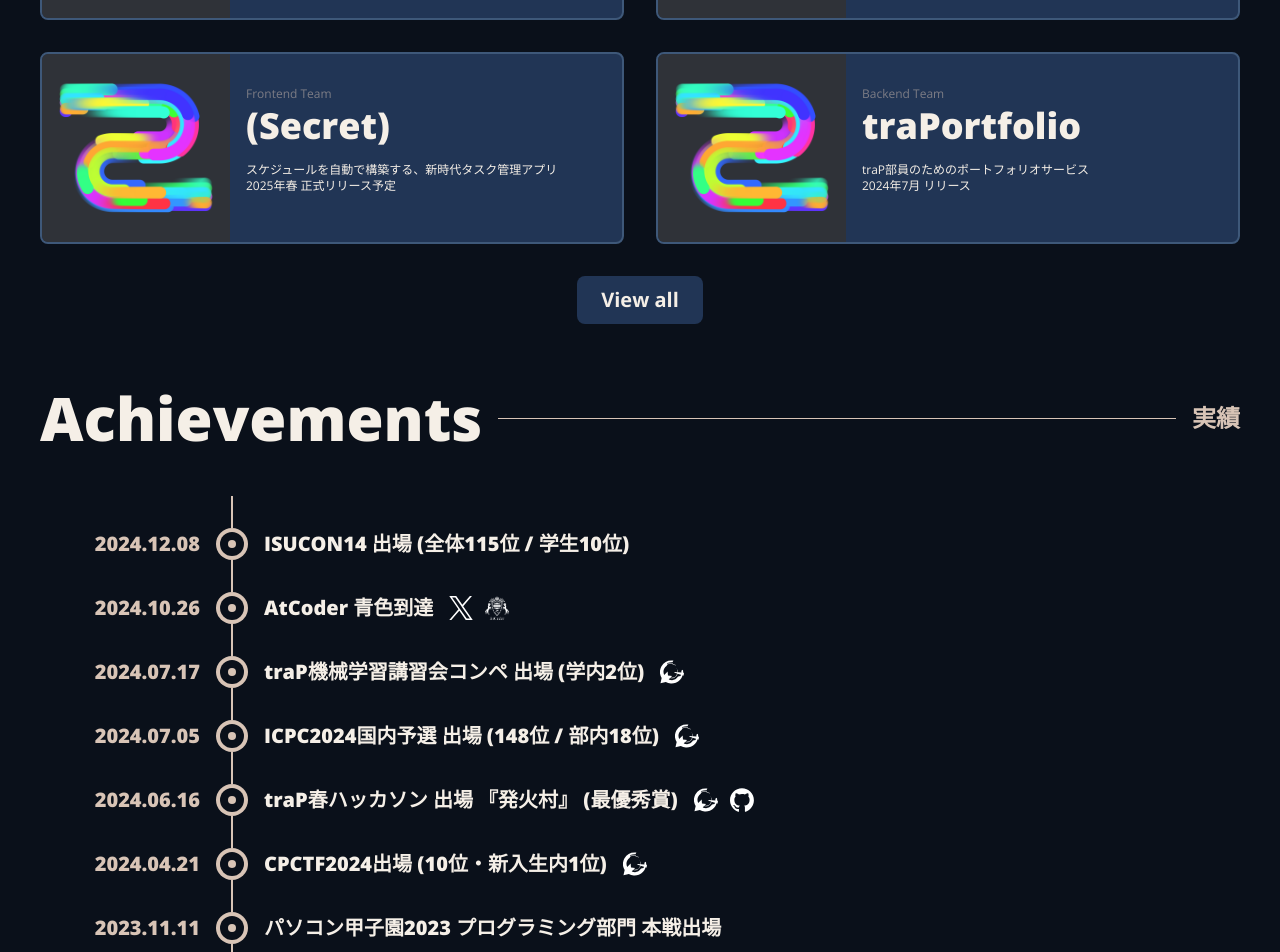
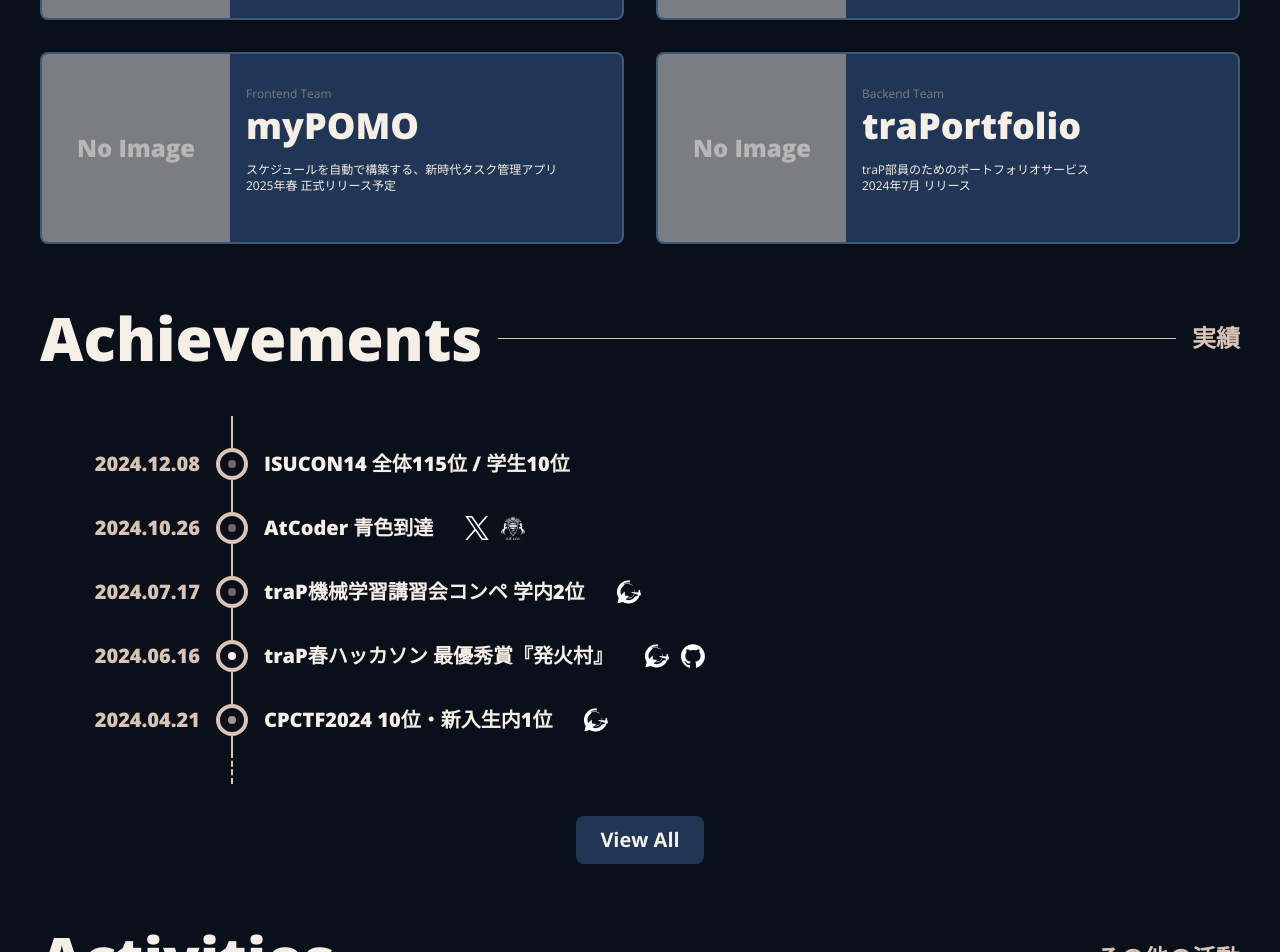
Before and after one commit to ZOI-dayo/homepage, a Vue app: page / in a window 1280 px wide. Shown: the part 1420-2372 px from the top of the page. Built offline with nearby package versions, Linux system fonts and the light colour scheme.

Commit message:
add priority for achievements

```diff
--- a/src/App.vue
+++ b/src/App.vue
@@ -8,6 +8,7 @@ import AchivementTimeline from "./components/AchivementTimeline.vue";
 import XIcon from "./components/Icons/XIcon.vue";
 import GithubIcon from "./components/Icons/GithubIcon.vue";
 import AtcoderIcon from "./components/Icons/AtcoderIcon.vue";
+import { ref } from "vue";
 
 const works: Work[] = [
   {
@@ -23,7 +24,7 @@ const works: Work[] = [
       "「プレイする映画」を提供するミステリーアドベンチャー\n2025年夏 テストプレイ版リリース予定",
   },
   {
-    title: "(Secret)",
+    title: "myPOMO",
     role: "Frontend Team",
     description:
       "スケジュールを自動で構築する、新時代タスク管理アプリ\n2025年春 正式リリース予定",
@@ -32,71 +33,6 @@ const works: Work[] = [
     title: "traPortfolio",
     role: "Backend Team",
     description: "traP部員のためのポートフォリオサービス\n2024年7月 リリース",
-  },
-];
-
-const achivements: Achivement[] = [
-  {
-    date: "2024.12.08",
-    title: "ISUCON14 出場 (全体115位 / 学生10位)",
-  },
-  {
-    date: "2024.10.26",
-    title: "AtCoder 青色到達",
-    links: {
-      atcoder: "https://atcoder.jp/users/ZOIZOI/history/share/abc377",
-      x: "https://x.com/ZOI_dayo/status/1850178630565183963",
-    },
-  },
-  {
-    date: "2024.07.17",
-    title: "traP機械学習講習会コンペ 出場 (学内2位)",
-    links: {
-      trap: "https://trap.jp/post/2286/",
-    },
-  },
-  {
-    date: "2024.07.05",
-    title: "ICPC2024国内予選 出場 (148位 / 部内18位)",
-    links: {
-      trap: "https://trap.jp/post/2286/",
-    },
-  },
-  {
-    date: "2024.06.16",
-    title: "traP春ハッカソン 出場 『発火村』 (最優秀賞)",
-    links: {
-      trap: "https://trap.jp/post/2255/",
-      github: "https://github.com/traP-jp/hakka-mura",
-    },
-  },
-  {
-    date: "2024.04.21",
-    title: "CPCTF2024出場 (10位・新入生内1位)",
-    links: {
-      trap: "https://trap.jp/post/2224/",
-    },
-  },
-  {
-    date: "2023.11.11",
-    title: "パソコン甲子園2023 プログラミング部門 本戦出場",
-  },
-  {
-    date: "2023.08.12",
-    title: "AtCoder 水色到達",
-  },
-  {
-    date: "2023.02.19",
-    title: "AtCoder 緑色到達",
-  },
-  {
-    date: "2022.12.11",
-    title: "JOI2022/2023 二次予選出場",
-  },
-  {
-    date: "2022.11.06",
-    title:
-      "パソコン甲子園2022 モバイル部門 本戦出場 (ベストデザイン賞・協賛企業賞)",
   },
 ];
 
@@ -156,6 +92,7 @@ const certifications: string[] = [
       <div class="w-[75rem]">
         <TopPageContent title="About" subtitle="自己紹介">
           <p>
+            <!-- TODO: 年齢とか-->
             東京科学大学 学部1年 (24B) / traP<br />
             <br />
             中高でWebフロントエンドと競技プログラミングに触れ、大学に入ってからWebバックエンドにも挑戦しています。
@@ -165,15 +102,12 @@ const certifications: string[] = [
           <div class="grid w-full grid-cols-2 gap-8">
             <WorkTile v-for="work in works" :key="work.title" :work="work" />
           </div>
-          <div class="mt-8 place-items-center">
-            <PrimaryButton>View all</PrimaryButton>
-          </div>
+          <!--          <div class="mt-8 place-items-center">-->
+          <!--            <PrimaryButton>View all</PrimaryButton>-->
+          <!--          </div>-->
         </TopPageContent>
         <TopPageContent title="Achievements" subtitle="実績">
-          <AchivementTimeline :achivements="achivements" />
-          <div class="mt-8 place-items-center">
-            <PrimaryButton>View all</PrimaryButton>
-          </div>
+          <AchivementTimeline />
         </TopPageContent>
         <TopPageContent title="Activities" subtitle="その他の活動">
           <div class="flex flex-wrap gap-4">
@@ -201,5 +135,3 @@ const certifications: string[] = [
     </div>
   </div>
 </template>
-
-<style scoped></style>
--- a/src/components/AchivementTimeline.vue
+++ b/src/components/AchivementTimeline.vue
@@ -4,10 +4,103 @@ import TrapIcon from "./Icons/TrapIcon.vue";
 import XIcon from "./Icons/XIcon.vue";
 import GithubIcon from "./Icons/GithubIcon.vue";
 import AtcoderIcon from "./Icons/AtcoderIcon.vue";
+import PrimaryButton from "./PrimaryButton.vue";
+import { ref } from "vue";
 
-defineProps<{
-  achivements: Achivement[];
-}>();
+const viewAll = ref<boolean>(false);
+
+const toggleViewAll = () => {
+  viewAll.value = !viewAll.value;
+};
+
+const colorMap = [
+  "bg-transparent", // 0
+  "bg-transparent", // 1
+  "bg-text-secondary/10", // 2
+  "bg-text-secondary/10", // 3
+  "bg-text-secondary/25", // 4
+  "bg-text-secondary/50", // 5
+  "bg-text-secondary/75", // 6
+  "bg-text-secondary", // 7
+  "bg-text-primary", // 8
+  "bg-text-primary", // 9
+  "bg-text-primary", // 10
+];
+
+const achivements: Achivement[] = [
+  {
+    priority: 5,
+    date: "2024.12.08",
+    title: "ISUCON14 全体115位 / 学生10位",
+  },
+  {
+    priority: 5,
+    date: "2024.10.26",
+    title: "AtCoder 青色到達",
+    links: {
+      atcoder: "https://atcoder.jp/users/ZOIZOI/history/share/abc377",
+      x: "https://x.com/ZOI_dayo/status/1850178630565183963",
+    },
+  },
+  {
+    priority: 5,
+    date: "2024.07.17",
+    title: "traP機械学習講習会コンペ 学内2位",
+    links: {
+      trap: "https://trap.jp/post/2286/",
+    },
+  },
+  {
+    priority: 3,
+    date: "2024.07.05",
+    title: "ICPC2024国内予選 148位 / 部内18位",
+    links: {
+      trap: "https://trap.jp/post/2286/",
+    },
+  },
+  {
+    priority: 8,
+    date: "2024.06.16",
+    title: "traP春ハッカソン 最優秀賞『発火村』",
+    links: {
+      trap: "https://trap.jp/post/2255/",
+      github: "https://github.com/traP-jp/hakka-mura",
+    },
+  },
+  {
+    priority: 6,
+    date: "2024.04.21",
+    title: "CPCTF2024 10位・新入生内1位",
+    links: {
+      trap: "https://trap.jp/post/2224/",
+    },
+  },
+  {
+    priority: 3,
+    date: "2023.11.11",
+    title: "パソコン甲子園2023 プログラミング部門 本戦出場",
+  },
+  {
+    priority: 4,
+    date: "2023.08.12",
+    title: "AtCoder 水色到達",
+  },
+  {
+    priority: 3,
+    date: "2023.02.19",
+    title: "AtCoder 緑色到達",
+  },
+  {
+    priority: 3,
+    date: "2022.12.11",
+    title: "JOI2022/2023 二次予選出場",
+  },
+  {
+    priority: 7,
+    date: "2022.11.06",
+    title: "パソコン甲子園2022 モバイル部門 ベストデザイン賞・協賛企業賞",
+  },
+];
 </script>
 
 <template>
@@ -18,7 +111,9 @@ defineProps<{
   </div>
   <div class="relative w-full">
     <div
-      v-for="achivement in achivements"
+      v-for="achivement in viewAll
+        ? achivements
+        : achivements.filter((e) => e.priority >= 5).slice(0, 5)"
       :key="achivement.title"
       class="relative flex h-16 items-center rounded-xl transition duration-200 ease-in-out hover:bg-primary/50"
     >
@@ -34,14 +129,14 @@ defineProps<{
         <div
           class="flex size-6 items-center justify-center rounded-full bg-background"
         >
-          <div class="size-2 rounded-full bg-text-secondary"></div>
+          <div class="size-2 rounded-full" :class="colorMap[achivement.priority]"></div>
         </div>
       </div>
       <div
         class="absolute bottom-0 left-[calc(12rem-1px)] h-4 border-l-2 border-text-secondary"
       />
       <div class="text-xl font-black">{{ achivement.title }}</div>
-      <div class="ml-4 flex gap-3">
+      <div class="ml-8 flex gap-3">
         <a
           v-if="achivement.links?.trap != undefined"
           :href="achivement.links.trap"
@@ -71,6 +166,11 @@ defineProps<{
       class="absolute left-[calc(12rem-1px)] h-full border-l-2 border-dashed border-text-secondary"
     />
   </div>
+  <div class="mt-8 place-items-center">
+    <PrimaryButton @click="toggleViewAll">{{
+      viewAll ? "Hide" : "View All"
+    }}</PrimaryButton>
+  </div>
 </template>
 
 <style scoped></style>
--- /dev/null
+++ b/src/components/NoImage.vue
@@ -0,0 +1,9 @@
+<script setup lang="ts"></script>
+
+<template>
+  <div class="flex items-center justify-center bg-text-secondary/50">
+    <span class="text-2xl font-extrabold text-text-primary/50">No Image</span>
+  </div>
+</template>
+
+<style scoped></style>
--- a/src/components/WorkTile.vue
+++ b/src/components/WorkTile.vue
@@ -1,5 +1,6 @@
 <script setup lang="ts">
 import type { Work } from "../types/Work.ts";
+import NoImage from "./NoImage.vue";
 
 defineProps<{
   work: Work;
@@ -8,7 +9,15 @@ defineProps<{
 
 <template>
   <div class="flex h-48 gap-4 rounded-lg border-2 border-secondary bg-primary">
-    <img src="/zoi_icon.png" class="aspect-square h-full rounded-l-md" />
+    <img
+      v-if="work.image != undefined"
+      src="/zoi_icon.png"
+      class="aspect-square h-full rounded-l-md"
+    />
+    <NoImage
+      v-if="work.image == undefined"
+      class="aspect-square h-full rounded-l-md"
+    />
     <div class="py-8">
       <span class="block text-xs text-text-secondary text-opacity-50">{{
         work.role
--- a/src/types/Work.ts
+++ b/src/types/Work.ts
@@ -2,4 +2,5 @@ export type Work = {
   title: string;
   role: string;
   description: string;
+  image?: string;
 };
```
Also changed, not shown: src/types/Achivement.ts (+13 -0 lines).
